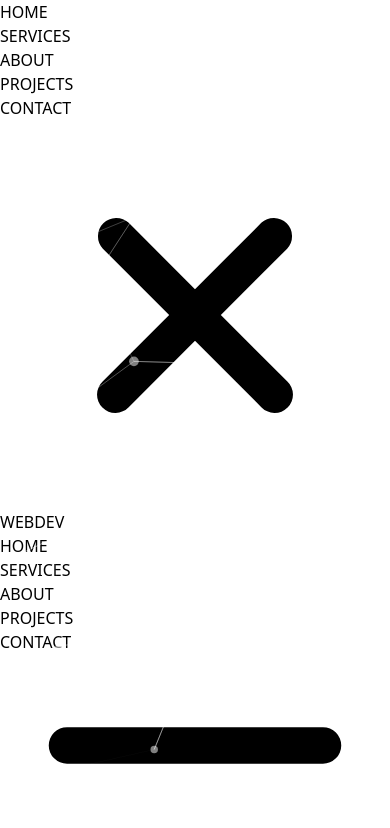
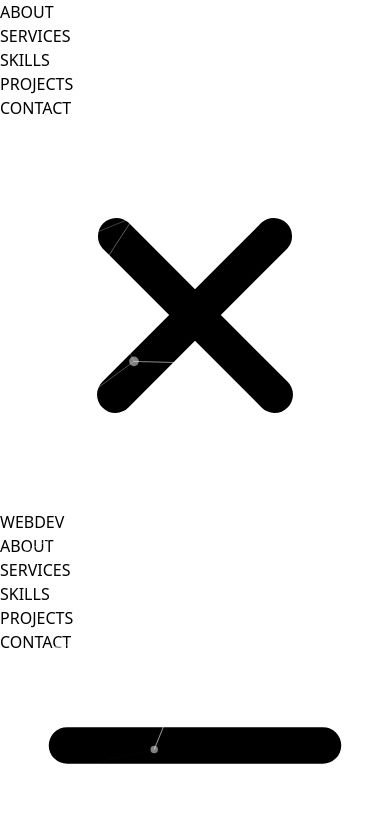
Before and after one commit to JoseMari242/portfolio-vercel, a Next.js app: page / in a window 390 px wide. Shown: the top 828 px of the page. Built offline with nearby package versions, Linux system fonts and the light colour scheme.

Commit message:
Add rutes to nav and navmobile

```diff
--- a/Components/Contact.tsx
+++ b/Components/Contact.tsx
@@ -3,12 +3,10 @@ import React from 'react'
 
 const Contact = () => {
   return (
-    <div className='pt-[8rem] pb-[4rem] bg-[#020b16]'>  {/* Cambié el fondo a un azul oscuro */}
-      {/* Título similar al de Projects */}
+    <div className='pt-[8rem] pb-[4rem] bg-[#020b16]'>
       <h1 className='heading'>
         Con<span className='text-green-400'>tact</span>
       </h1>
-
       <div className='grid border-b-[1px] pb-[6rem] border-gray-400 grid-cols-1 lg:grid-cols-3 md:grid:cols-2
         w-[80%] mx-auto gap-[3rem] '>
         <div className='flex items-center space-x-6'>
--- a/Components/MobileNav.tsx
+++ b/Components/MobileNav.tsx
@@ -4,9 +4,24 @@ import React from 'react';
 interface Props {
   nav: boolean;
   closeNav: () => void;
+  scrollToSection: (ref: React.RefObject<HTMLDivElement>) => void;
+  aboutRef: React.RefObject<HTMLDivElement>;
+  servicesRef: React.RefObject<HTMLDivElement>;
+  skillsRef: React.RefObject<HTMLDivElement>;
+  projectsRef: React.RefObject<HTMLDivElement>;
+  contactRef: React.RefObject<HTMLDivElement>;
 }
 
-const MobileNav = ({ nav, closeNav }: Props) => {
+const MobileNav = ({
+  nav,
+  closeNav,
+  scrollToSection,
+  aboutRef,
+  servicesRef,
+  skillsRef,
+  projectsRef,
+  contactRef,
+}: Props) => {
   const navAnimation = nav ? 'translate-x-0' : 'translate-x-[-100%]';
 
   return (
@@ -15,17 +30,16 @@ const MobileNav = ({ nav, closeNav }: Props) => {
     >
       {/* Menú con opciones */}
       <div className="w-full h-full flex flex-col items-center justify-center space-y-8">
-        <div className="nav-link-mobile">HOME</div>
-        <div className="nav-link-mobile">SERVICES</div>
-        <div className="nav-link-mobile">ABOUT</div>
-        <div className="nav-link-mobile">PROJECTS</div>
-        <div className="nav-link-mobile">CONTACT</div>
-
+        <div className="nav-link-mobile" onClick={() => { scrollToSection(aboutRef); closeNav(); }}>ABOUT</div>
+        <div className="nav-link-mobile" onClick={() => { scrollToSection(servicesRef); closeNav(); }}>SERVICES</div>
+        <div className="nav-link-mobile" onClick={() => { scrollToSection(skillsRef); closeNav(); }}>SKILLS</div>
+        <div className="nav-link-mobile" onClick={() => { scrollToSection(projectsRef); closeNav(); }}>PROJECTS</div>
+        <div className="nav-link-mobile" onClick={() => { scrollToSection(contactRef); closeNav(); }}>CONTACT</div>
       </div>
       {/* Icono de cierre */}
       <div
         onClick={closeNav}
-        className="absolute z-[100000000] cursor-pointer top-[2rem] right-[2rem] w-[2rem] h-[2rem] text-green-300 z-[100000]"
+        className="absolute cursor-pointer top-[2rem] right-[2rem] w-[2rem] h-[2rem] text-green-300"
       >
         <XMarkIcon />
       </div>
--- a/Components/Nav.tsx
+++ b/Components/Nav.tsx
@@ -1,12 +1,17 @@
-import { Bars3Icon } from '@heroicons/react/16/solid'
-import React from 'react'
+import { Bars3Icon } from '@heroicons/react/16/solid';
+import React from 'react';
 
 interface Props {
-  openNav: ()=> void;
+  openNav: () => void;
+  scrollToSection: (ref: React.RefObject<HTMLDivElement>) => void;
+  aboutRef: React.RefObject<HTMLDivElement>;
+  servicesRef: React.RefObject<HTMLDivElement>;
+  skillsRef: React.RefObject<HTMLDivElement>;
+  projectsRef: React.RefObject<HTMLDivElement>;
+  contactRef: React.RefObject<HTMLDivElement>;
 }
 
-
-const Nav = ({openNav}:Props) => {
+const Nav = ({ openNav, scrollToSection, aboutRef, servicesRef, skillsRef, projectsRef, contactRef }: Props) => {
   return (
     <div className='w-[100%] sticky z-[10000] top-0 h-[12vh] bg-[#141c27] shadow-md'>
       <div className='flex items-center justify-between w-[80%] mx-auto h-[100%]'>
@@ -14,17 +19,17 @@ const Nav = ({openNav}:Props) => {
           WEB
           <span className='text-green-400'>DEV</span>
         </h1>
-            <div className='nav-link'>HOME</div>
-            <div className='nav-link'>SERVICES</div>
-            <div className='nav-link'>ABOUT</div>
-            <div className='nav-link'>PROJECTS</div>
-            <div className='nav-link'>CONTACT</div>
+        <div className='nav-link' onClick={() => scrollToSection(aboutRef)}>ABOUT</div>
+        <div className='nav-link' onClick={() => scrollToSection(servicesRef)}>SERVICES</div>
+        <div className='nav-link' onClick={() => scrollToSection(skillsRef)}>SKILLS</div>
+        <div className='nav-link' onClick={() => scrollToSection(projectsRef)}>PROJECTS</div>
+        <div className='nav-link' onClick={() => scrollToSection(contactRef)}>CONTACT</div>
         <div onClick={openNav}>
           <Bars3Icon className='w-[2rem] md:hidden h-[2rem] cursor-pointer text-green-400' />
         </div>
       </div>
     </div>
-  )
+  );
 }
 
-export default Nav
+export default Nav;
--- a/package.json
+++ b/package.json
@@ -16,6 +16,7 @@
     "next": "^14.2.13",
     "react": "^18",
     "react-dom": "^18",
+    "react-router-dom": "^6.26.2",
     "react-tsparticles": "^2.12.2",
     "react-type-animation": "^3.2.0",
     "tsparticles-engine": "^2.12.0",
--- a/pages/index.tsx
+++ b/pages/index.tsx
@@ -6,28 +6,55 @@ import Nav from '@/Components/Nav';
 import Projects from '@/Components/Projects';
 import Services from '@/Components/Services';
 import Skills from '@/Components/Skills';
-import React, { useState } from 'react'
+import React, { useState, useRef } from 'react';
 
 const Homepage = () => {
   const [nav, setNav] = useState(false);
   const openNav = () => setNav(true);
   const closeNav = () => setNav(false);
 
-  return <div className='overflow-x-hidden'>
-    <div>
-      <MobileNav nav={nav} closeNav={closeNav}/>
-      <Nav openNav={openNav}/>
-      <Hero />
-      <div className='relative z-[30]'>
-        <About/>
-        <Services/>
-        <Skills/>
-        <Projects/>
-        <Contact/>
+  // Crear refs para las secciones
+  const aboutRef = useRef<HTMLDivElement>(null);
+  const servicesRef = useRef<HTMLDivElement>(null);
+  const skillsRef = useRef<HTMLDivElement>(null);
+  const projectsRef = useRef<HTMLDivElement>(null);
+  const contactRef = useRef<HTMLDivElement>(null);
+
+  const scrollToSection = (ref: React.RefObject<HTMLDivElement>) => {
+    ref.current?.scrollIntoView({ behavior: 'smooth' });
+  };
+
+  return (
+    <div className='overflow-x-hidden'>
+      <div>
+        <MobileNav  nav={nav}
+  closeNav={closeNav}
+  scrollToSection={scrollToSection}
+  aboutRef={aboutRef}
+  servicesRef={servicesRef}
+  skillsRef={skillsRef}
+  projectsRef={projectsRef}
+  contactRef={contactRef}/>
+        <Nav
+          openNav={openNav}
+          scrollToSection={scrollToSection}
+          aboutRef={aboutRef}
+          servicesRef={servicesRef}
+          skillsRef={skillsRef}
+          projectsRef={projectsRef}
+          contactRef={contactRef}
+        />
+        <Hero />
+        <div className='relative z-[30]'>
+          <div ref={aboutRef}><About /></div>
+          <div ref={servicesRef}><Services /></div>
+          <div ref={skillsRef}><Skills /></div>
+          <div ref={projectsRef}><Projects /></div>
+          <div ref={contactRef}><Contact /></div>
+        </div>
       </div>
     </div>
-  </div>;
-
+  );
 };
 
-export default Homepage
+export default Homepage;
```
Also changed, not shown: 1 other file (tests, documents, lock files or other folders). Lines whose indentation alone changed are shown as unchanged.
